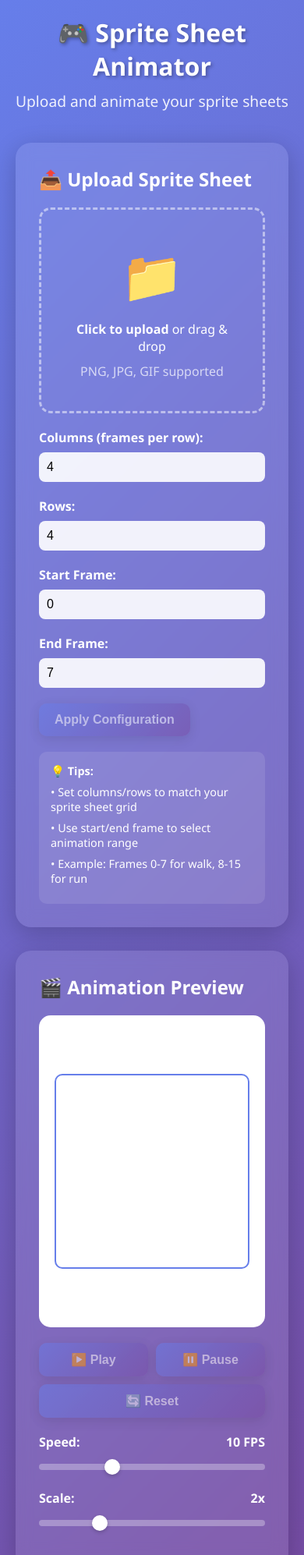
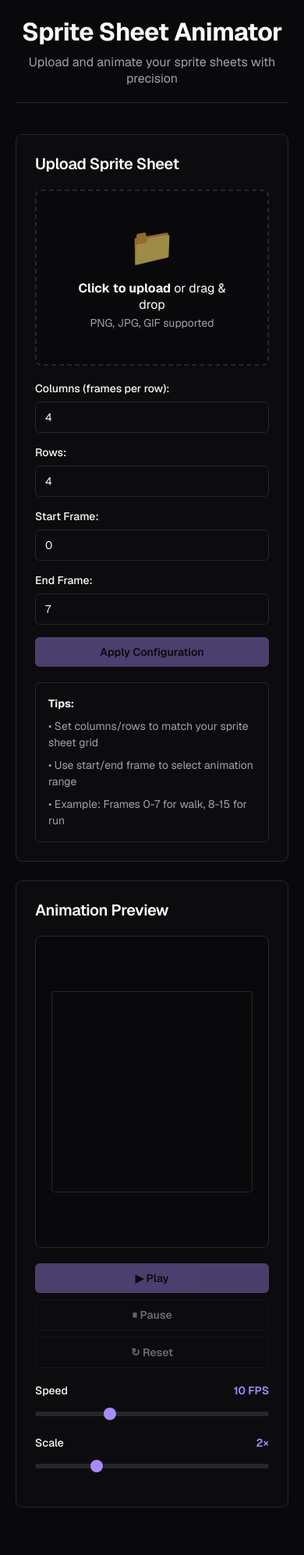
Before and after one commit to duynguyendevit-ux/sprite-animator, a website: page index.html in a window 390 px wide. Shown: the top 1994 px of the page at 78% size. Drawn offline with nearby package versions, Linux system fonts and the light colour scheme.

Commit message:
feat: Apply Obsidian dark theme - high-contrast developer UI

```diff
--- a/index.html
+++ b/index.html
@@ -4,6 +4,9 @@
     <meta charset="UTF-8">
     <meta name="viewport" content="width=device-width, initial-scale=1.0">
     <title>Sprite Sheet Animator</title>
+    <link rel="preconnect" href="https://fonts.googleapis.com">
+    <link rel="preconnect" href="https://fonts.gstatic.com" crossorigin>
+    <link href="https://fonts.googleapis.com/css2?family=Geist:wght@400;500;600;700&display=swap" rel="stylesheet">
     <style>
         * {
             margin: 0;
@@ -12,11 +15,11 @@
         }
 
         body {
-            font-family: 'Segoe UI', Tahoma, Geneva, Verdana, sans-serif;
-            background: linear-gradient(135deg, #667eea 0%, #764ba2 100%);
+            font-family: 'Geist', -apple-system, BlinkMacSystemFont, sans-serif;
+            background: #09090b;
             min-height: 100vh;
             padding: 20px;
-            color: white;
+            color: #fafafa;
         }
 
         .container {
@@ -27,62 +30,81 @@
         header {
             text-align: center;
             margin-bottom: 40px;
+            padding-bottom: 20px;
+            border-bottom: 1px solid #27272a;
         }
 
         h1 {
-            font-size: 3em;
-            margin-bottom: 10px;
-            text-shadow: 2px 2px 4px rgba(0,0,0,0.3);
+            font-size: 2.5em;
+            font-weight: 700;
+            letter-spacing: -0.02em;
+            margin-bottom: 8px;
+            color: #fafafa;
         }
 
         .subtitle {
-            font-size: 1.2em;
-            opacity: 0.9;
+            font-size: 1em;
+            color: #a1a1aa;
+            font-weight: 400;
         }
 
         .main-content {
             display: grid;
             grid-template-columns: 1fr 1fr;
-            gap: 30px;
-            margin-bottom: 30px;
+            gap: 24px;
+            margin-bottom: 24px;
         }
 
         .panel {
-            background: rgba(255,255,255,0.1);
-            backdrop-filter: blur(10px);
-            border-radius: 20px;
-            padding: 30px;
-            box-shadow: 0 8px 32px rgba(0,0,0,0.2);
+            background: #0c0c0f;
+            border: 1px solid #27272a;
+            border-radius: 8px;
+            padding: 24px;
         }
 
         .panel h2 {
             margin-bottom: 20px;
-            font-size: 1.5em;
+            font-size: 1.25em;
+            font-weight: 600;
+            letter-spacing: -0.02em;
+            color: #fafafa;
         }
 
         .upload-area {
-            border: 3px dashed rgba(255,255,255,0.5);
-            border-radius: 15px;
+            border: 2px dashed #27272a;
+            border-radius: 8px;
             padding: 40px;
             text-align: center;
             cursor: pointer;
-            transition: all 0.3s ease;
+            transition: all 0.2s ease;
             margin-bottom: 20px;
+            background: #09090b;
         }
 
         .upload-area:hover {
-            border-color: white;
-            background: rgba(255,255,255,0.1);
+            border-color: #a78bfa;
+            background: #0c0c0f;
         }
 
         .upload-area.dragover {
-            border-color: #f093fb;
-            background: rgba(240, 147, 251, 0.2);
+            border-color: #a78bfa;
+            background: #0c0c0f;
         }
 
         .upload-icon {
-            font-size: 4em;
-            margin-bottom: 15px;
+            font-size: 3em;
+            margin-bottom: 12px;
+            opacity: 0.6;
+        }
+
+        .upload-area p {
+            color: #fafafa;
+            margin-bottom: 4px;
+        }
+
+        .upload-area p:last-child {
+            color: #a1a1aa;
+            font-size: 0.875em;
         }
 
         input[type="file"] {
@@ -90,8 +112,9 @@
         }
 
         .canvas-container {
-            background: white;
-            border-radius: 15px;
+            background: #09090b;
+            border: 1px solid #27272a;
+            border-radius: 8px;
             padding: 20px;
             text-align: center;
             min-height: 400px;
@@ -101,70 +124,96 @@
         }
 
         canvas {
-            border: 2px solid #667eea;
-            border-radius: 10px;
+            border: 1px solid #27272a;
+            border-radius: 4px;
             max-width: 100%;
             image-rendering: pixelated;
             image-rendering: crisp-edges;
         }
 
         .config-group {
-            margin-bottom: 20px;
+            margin-bottom: 16px;
         }
 
         .config-group label {
             display: block;
             margin-bottom: 8px;
-            font-weight: bold;
+            font-weight: 500;
+            font-size: 0.875em;
+            color: #fafafa;
         }
 
         input[type="number"] {
             width: 100%;
-            padding: 10px;
-            border: none;
-            border-radius: 8px;
-            font-size: 1em;
-            background: rgba(255,255,255,0.9);
+            padding: 10px 12px;
+            border: 1px solid #27272a;
+            border-radius: 6px;
+            font-size: 0.875em;
+            background: #0c0c0f;
+            color: #fafafa;
+            font-family: 'Geist', sans-serif;
+            transition: all 0.2s ease;
+        }
+
+        input[type="number"]:focus {
+            outline: none;
+            border-color: #a78bfa;
+            box-shadow: 0 0 0 2px rgba(167, 139, 250, 0.1);
         }
 
         .button-group {
             display: flex;
-            gap: 10px;
+            gap: 8px;
             flex-wrap: wrap;
             margin-bottom: 20px;
         }
 
         button {
             flex: 1;
-            min-width: 120px;
-            background: linear-gradient(135deg, #667eea 0%, #764ba2 100%);
-            color: white;
+            min-width: 100px;
+            background: #a78bfa;
+            color: #09090b;
             border: none;
-            padding: 12px 20px;
-            font-size: 1em;
-            border-radius: 10px;
+            padding: 10px 16px;
+            font-size: 0.875em;
+            border-radius: 6px;
             cursor: pointer;
-            transition: all 0.3s ease;
-            font-weight: bold;
-            box-shadow: 0 4px 15px rgba(0,0,0,0.2);
+            transition: all 0.2s ease;
+            font-weight: 600;
+            font-family: 'Geist', sans-serif;
         }
 
         button:hover {
-            transform: translateY(-2px);
-            box-shadow: 0 6px 20px rgba(0,0,0,0.3);
+            background: #b794ff;
         }
 
         button:active {
-            transform: translateY(0);
-        }
-
-        button.active {
-            background: linear-gradient(135deg, #f093fb 0%, #f5576c 100%);
+            transform: scale(0.98);
         }
 
         button:disabled {
-            opacity: 0.5;
+            opacity: 0.4;
             cursor: not-allowed;
+        }
+
+        button:disabled:hover {
+            background: #a78bfa;
+        }
+
+        button.secondary {
+            background: transparent;
+            border: 1px solid #27272a;
+            color: #fafafa;
+        }
+
+        button.secondary:hover {
+            background: #0c0c0f;
+            border-color: #a78bfa;
+        }
+
+        button:focus-visible {
+            outline: 2px solid #a78bfa;
+            outline-offset: 2px;
         }
 
         .slider-group {
@@ -175,59 +224,119 @@
             display: flex;
             justify-content: space-between;
             margin-bottom: 8px;
-            font-weight: bold;
+            font-weight: 500;
+            font-size: 0.875em;
+            color: #fafafa;
+        }
+
+        .slider-value {
+            color: #a78bfa;
+            font-weight: 600;
         }
 
         input[type="range"] {
             width: 100%;
-            height: 8px;
-            border-radius: 5px;
-            background: rgba(255,255,255,0.3);
+            height: 6px;
+            border-radius: 3px;
+            background: #27272a;
             outline: none;
             -webkit-appearance: none;
+            cursor: pointer;
         }
 
         input[type="range"]::-webkit-slider-thumb {
             -webkit-appearance: none;
-            width: 20px;
-            height: 20px;
+            width: 16px;
+            height: 16px;
             border-radius: 50%;
-            background: white;
+            background: #a78bfa;
             cursor: pointer;
-            box-shadow: 0 2px 5px rgba(0,0,0,0.2);
+            transition: all 0.2s ease;
+        }
+
+        input[type="range"]::-webkit-slider-thumb:hover {
+            background: #b794ff;
+            transform: scale(1.1);
         }
 
         input[type="range"]::-moz-range-thumb {
-            width: 20px;
-            height: 20px;
+            width: 16px;
+            height: 16px;
             border-radius: 50%;
-            background: white;
+            background: #a78bfa;
             cursor: pointer;
-            box-shadow: 0 2px 5px rgba(0,0,0,0.2);
+            border: none;
+            transition: all 0.2s ease;
+        }
+
+        input[type="range"]::-moz-range-thumb:hover {
+            background: #b794ff;
+            transform: scale(1.1);
+        }
+
+        input[type="range"]:focus-visible {
+            outline: 2px solid #a78bfa;
+            outline-offset: 2px;
         }
 
         .info-box {
-            background: rgba(255,255,255,0.1);
-            border-radius: 10px;
-            padding: 15px;
+            background: #0c0c0f;
+            border: 1px solid #27272a;
+            border-radius: 6px;
+            padding: 16px;
             margin-top: 20px;
-            font-size: 0.9em;
+            font-size: 0.875em;
         }
 
         .info-box p {
             margin-bottom: 8px;
+            color: #a1a1aa;
+            line-height: 1.5;
+        }
+
+        .info-box p:last-child {
+            margin-bottom: 0;
+        }
+
+        .info-box strong {
+            color: #fafafa;
         }
 
         .preview-info {
-            background: rgba(255,255,255,0.2);
-            border-radius: 10px;
-            padding: 15px;
+            background: #0c0c0f;
+            border: 1px solid #27272a;
+            border-radius: 6px;
+            padding: 16px;
             margin-bottom: 20px;
             text-align: left;
         }
 
         .preview-info p {
-            margin-bottom: 5px;
+            margin-bottom: 6px;
+            font-size: 0.875em;
+            color: #a1a1aa;
+        }
+
+        .preview-info p:last-child {
+            margin-bottom: 0;
+        }
+
+        .preview-info strong {
+            color: #fafafa;
+            font-weight: 600;
+        }
+
+        .preview-info span {
+            color: #34d399;
+            font-weight: 500;
+        }
+
+        .success {
+            color: #34d399;
+        }
+
+        .error {
+            color: #ef4444;
         }
 
         @media (max-width: 968px) {
@@ -238,25 +347,33 @@
             h1 {
                 font-size: 2em;
             }
+
+            .button-group {
+                flex-direction: column;
+            }
+
+            button {
+                min-width: 100%;
+            }
         }
     </style>
 </head>
 <body>
     <div class="container">
         <header>
-            <h1>🎮 Sprite Sheet Animator</h1>
-            <p class="subtitle">Upload and animate your sprite sheets</p>
+            <h1>Sprite Sheet Animator</h1>
+            <p class="subtitle">Upload and animate your sprite sheets with precision</p>
         </header>
 
         <div class="main-content">
             <!-- Left Panel: Upload & Config -->
             <div class="panel">
-                <h2>📤 Upload Sprite Sheet</h2>
+                <h2>Upload Sprite Sheet</h2>
 
                 <div class="upload-area" id="uploadArea">
                     <div class="upload-icon">📁</div>
                     <p><strong>Click to upload</strong> or drag & drop</p>
-                    <p style="opacity: 0.7; margin-top: 10px;">PNG, JPG, GIF supported</p>
+                    <p>PNG, JPG, GIF supported</p>
                 </div>
                 <input type="file" id="fileInput" accept="image/*">
 
@@ -283,7 +400,7 @@
                 <button id="applyConfigBtn" disabled>Apply Configuration</button>
 
                 <div class="info-box">
-                    <p><strong>💡 Tips:</strong></p>
+                    <p><strong>Tips:</strong></p>
                     <p>• Set columns/rows to match your sprite sheet grid</p>
                     <p>• Use start/end frame to select animation range</p>
                     <p>• Example: Frames 0-7 for walk, 8-15 for run</p>
@@ -292,7 +409,7 @@
 
             <!-- Right Panel: Preview & Controls -->
             <div class="panel">
-                <h2>🎬 Animation Preview</h2>
+                <h2>Animation Preview</h2>
 
                 <div id="previewInfo" class="preview-info" style="display: none;">
                     <p><strong>Image:</strong> <span id="imageName">-</span></p>
@@ -306,23 +423,23 @@
                 </div>
 
                 <div class="button-group" style="margin-top: 20px;">
-                    <button id="playBtn" disabled>▶️ Play</button>
-                    <button id="pauseBtn" disabled>⏸️ Pause</button>
-                    <button id="resetBtn" disabled>🔄 Reset</button>
+                    <button id="playBtn" disabled>▶ Play</button>
+                    <button id="pauseBtn" class="secondary" disabled>⏸ Pause</button>
+                    <button id="resetBtn" class="secondary" disabled>↻ Reset</button>
                 </div>
 
                 <div class="slider-group">
                     <label>
-                        <span>Speed:</span>
-                        <span id="speedValue">10 FPS</span>
+                        <span>Speed</span>
+                        <span class="slider-value" id="speedValue">10 FPS</span>
                     </label>
                     <input type="range" id="speedSlider" min="1" max="30" value="10">
                 </div>
 
                 <div class="slider-group">
                     <label>
-                        <span>Scale:</span>
-                        <span id="scaleValue">2x</span>
+                        <span>Scale</span>
+                        <span class="slider-value" id="scaleValue">2×</span>
                     </label>
                     <input type="range" id="scaleSlider" min="1" max="5" value="2" step="0.5">
                 </div>
@@ -393,7 +510,7 @@
                     // Update info
                     document.getElementById('previewInfo').style.display = 'block';
                     document.getElementById('imageName').textContent = file.name;
-                    document.getElementById('imageSize').textContent = `${spriteSheet.width}x${spriteSheet.height}px`;
+                    document.getElementById('imageSize').textContent = `${spriteSheet.width}×${spriteSheet.height}px`;
 
                     drawFrame();
                 };
@@ -413,7 +530,7 @@
                 frameHeight = spriteSheet.height / rows;
 
                 const totalFrames = cols * rows;
-                document.getElementById('frameSize').textContent = `${Math.floor(frameWidth)}x${Math.floor(frameHeight)}px`;
+                document.getElementById('frameSize').textContent = `${Math.floor(frameWidth)}×${Math.floor(frameHeight)}px`;
                 document.getElementById('totalFrames').textContent = totalFrames;
                 document.getElementById('endFrameInput').max = totalFrames - 1;
 
@@ -434,7 +551,8 @@
         function drawFrame() {
             if (!spriteSheet) return;
 
-            ctx.clearRect(0, 0, canvas.width, canvas.height);
+            ctx.fillStyle = '#09090b';
+            ctx.fillRect(0, 0, canvas.width, canvas.height);
 
             const pos = getFramePosition(currentFrame);
             const drawWidth = frameWidth * scale;
@@ -500,7 +618,7 @@
 
         document.getElementById('scaleSlider').addEventListener('input', function() {
             scale = parseFloat(this.value);
-            document.getElementById('scaleValue').textContent = scale + 'x';
+            document.getElementById('scaleValue').textContent = scale + '×';
             drawFrame();
         });
 
```
